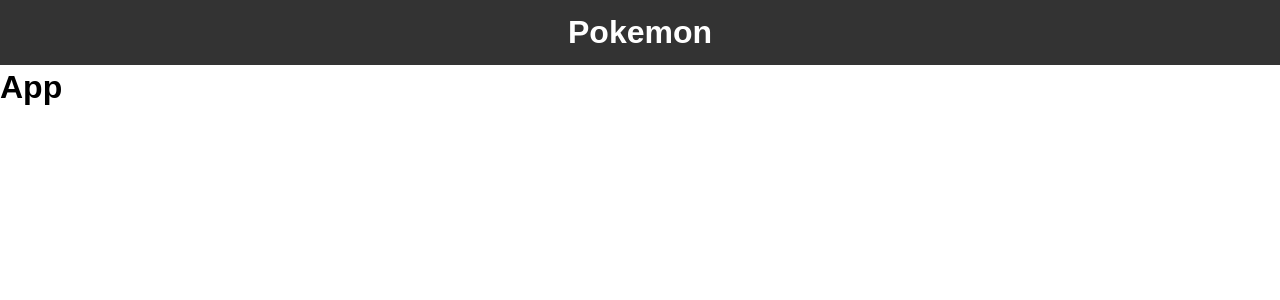
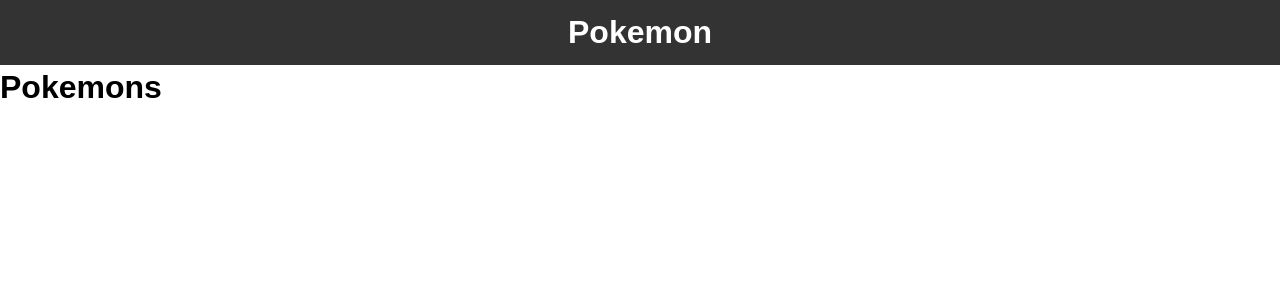
Before and after one commit to Vajaylm/codecool-reactomon, a React (Create React App) app: page /pokemons in a window 1280 px wide. Shown: the top 300 px of the page. Built offline with nearby package versions, Linux system fonts and the light colour scheme.

Commit message:
Prepare routing

```diff
--- a/src/App.js
+++ b/src/App.js
@@ -1,14 +1,25 @@
 import React, { Component } from 'react';
+import { BrowserRouter as Router, Route } from 'react-router-dom';
 import Navbar from './components/layout/Navbar';
 import './App.css';
 
 class App extends Component {
   render() {
     return (
-      <div>
-        <Navbar />
-        <h1>App</h1>
-      </div>
+      <Router>
+        <div>
+          <Navbar />
+          <Route exact path="/" render={props => (
+            <h1>App</h1>
+          )} />
+          <Route path="/pokemons" render={props => (
+            <h1>Pokemons</h1>
+          )} />
+          <Route path="/types" render={props => (
+            <h1>Types</h1>
+          )} />
+        </div>
+      </Router>
     );
   }
 }
```
